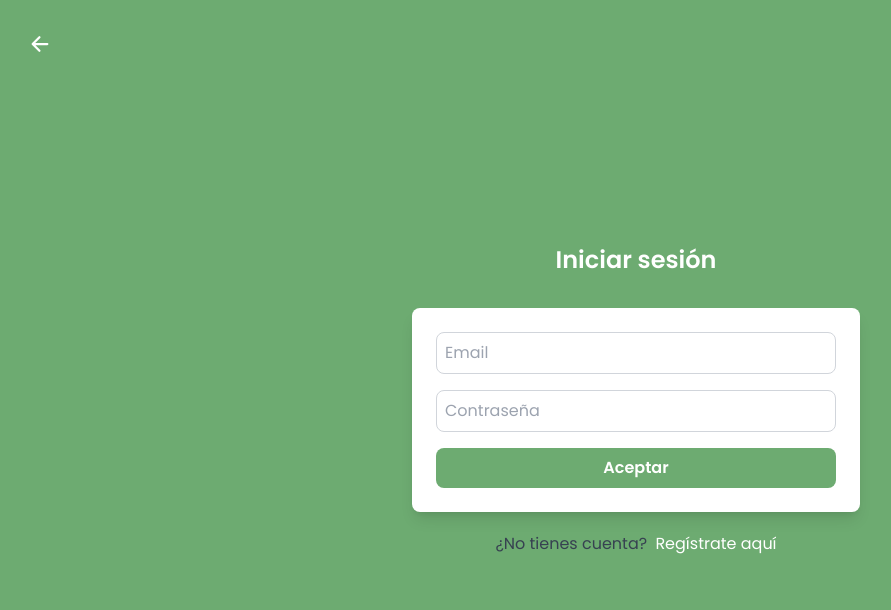
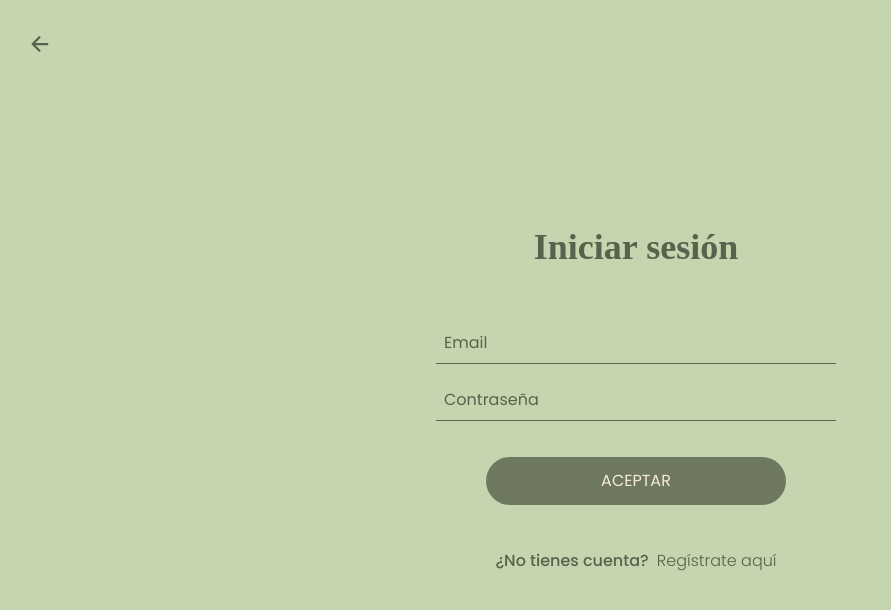
Before and after one commit to abicelaya/adopt-match, a React (Vite) app: page /login in a window 1280 px wide. Shown: the top 610 px of the page, without its empty margins (4-895 px from the left). Built offline with nearby package versions, Linux system fonts and the light colour scheme; no server answers.

Commit message:
implementar nuevo diseño al iniciar sesion

```diff
--- a/src/pages/Login/Login.jsx
+++ b/src/pages/Login/Login.jsx
@@ -60,27 +60,24 @@ const Login = () => {
   };
 
   return (
-    <div className="flex flex-col items-center justify-center h-screen bg-[#6dab71] p-4 relative">
+    <div className="flex flex-col items-center justify-center h-screen bg-verdeClaro p-4 relative">
       <button
         onClick={goBack}
-        className="absolute top-0 left-0 m-4 text-2xl text-white p-4"
+        className="absolute top-0 left-0 m-4 text-2xl text-verdeOscuro p-4"
       >
         <IoArrowBack />
       </button>
-      <h1 className="text-2xl text-left text-white font-semibold mb-8">
+      <h1 className="text-4xl font-dmSerif text-left text-verdeOscuro font-semibold mb-8">
         Iniciar sesión
       </h1>
       {error && <div className="mb-4 text-red-500 text-sm">{error}</div>}
-      <form
-        onSubmit={formik.handleSubmit}
-        className="bg-white shadow-lg rounded-lg p-6 w-full max-w-md"
-      >
+      <form onSubmit={formik.handleSubmit} className="p-6 w-full max-w-md">
         <div className="mb-4">
           <input
             type="email"
             name="email"
             placeholder="Email"
-            className="border border-gray-300 rounded-lg p-2 w-full"
+            className="border-b border-verdeOscuro bg-transparent w-full p-2 focus:outline-none placeholder-verdeOscuro"
             value={formik.values.email}
             onChange={formik.handleChange}
           />
@@ -89,12 +86,12 @@ const Login = () => {
           )}
         </div>
 
-        <div className="mb-4">
+        <div className="mb-9">
           <input
             type="password"
             name="password"
             placeholder="Contraseña"
-            className="border border-gray-300 rounded-lg p-2 w-full"
+            className="border-b border-verdeOscuro bg-transparent w-full p-2 focus:outline-none placeholder-verdeOscuro"
             value={formik.values.password}
             onChange={formik.handleChange}
           />
@@ -105,16 +102,19 @@ const Login = () => {
 
         <button
           type="submit"
-          className="w-full bg-[#6dab71] hover:bg-[#4d7950] text-white font-semibold py-2 rounded-lg transition duration-200"
+          className="bg-verdeOscuro hover:bg-[#3d4435] bg-opacity-80 text-beige font-regular py-3 px-8 rounded-full w-3/4 mx-auto block transition duration-200"
         >
-          Aceptar
+          ACEPTAR
         </button>
       </form>
 
       {/* Mensaje de registro */}
-      <p className="mt-5 text-gray-700 text-center">
+      <p className="mt-5 text-verdeOscuro font-medium text-center">
         ¿No tienes cuenta?{" "}
-        <Link to="/register" className="text-white hover:underline ml-1">
+        <Link
+          to="/register"
+          className="text-verdeOscuro font-light hover:underline ml-1"
+        >
           Regístrate aquí
         </Link>
       </p>
```
